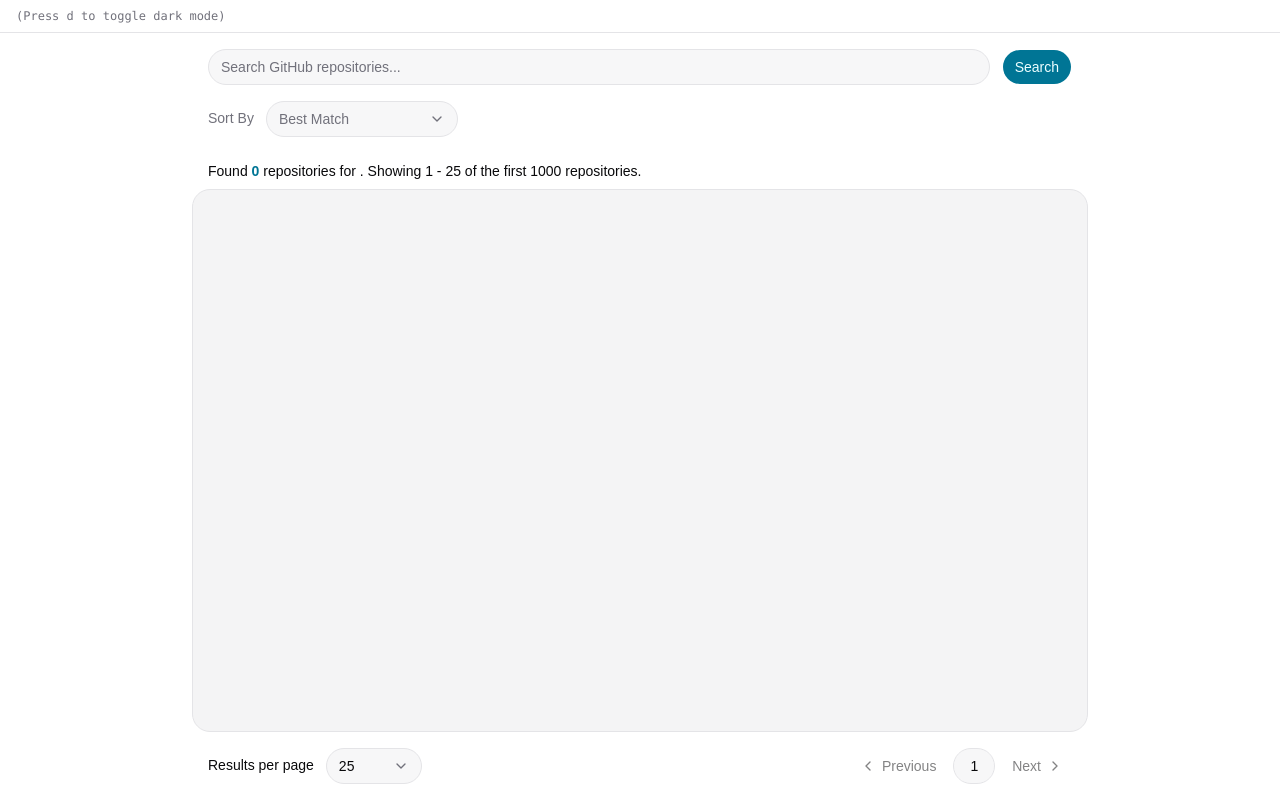
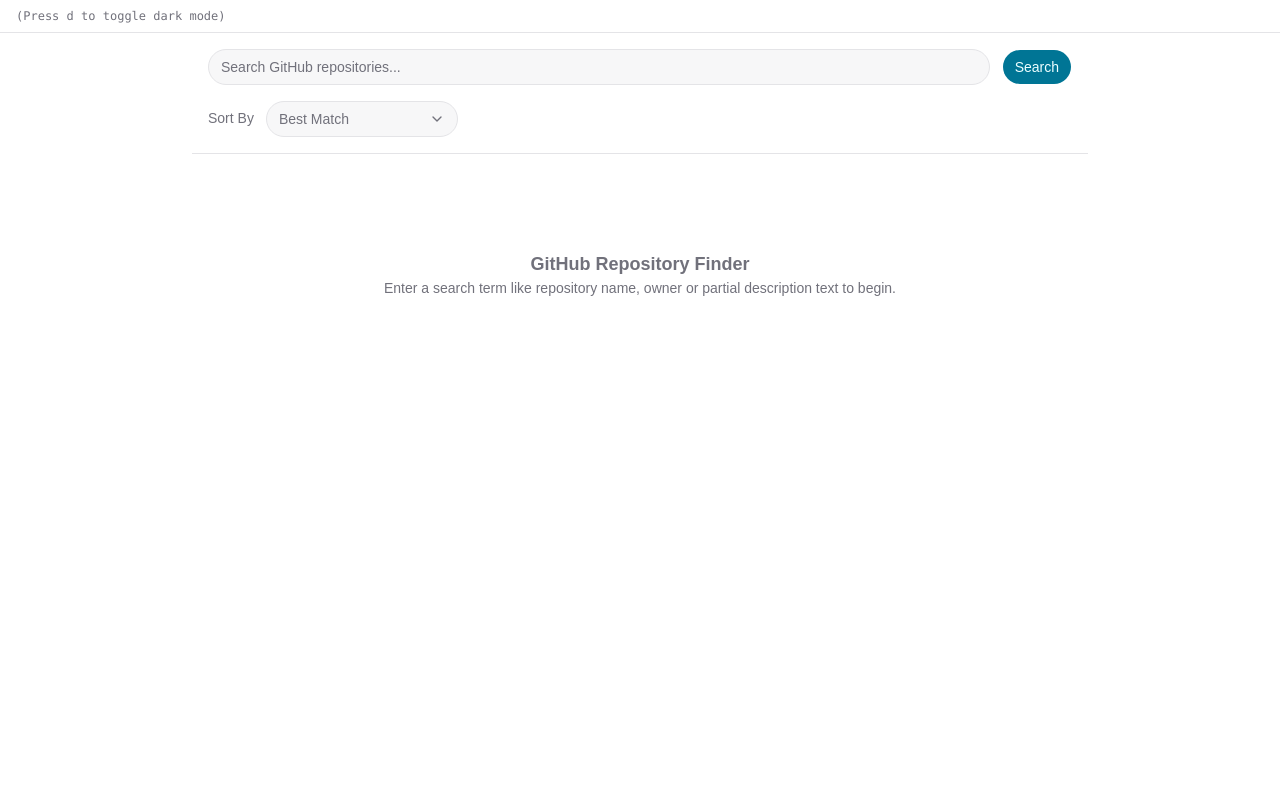
Before and after one commit to akshat157/repo-finder-gh, a React (Vite) app: page / in a window 1280 px wide. Built offline with nearby package versions, Linux system fonts and the light colour scheme.

Commit message:
Handle initial state when the user has just landed.

```diff
--- a/src/App.tsx
+++ b/src/App.tsx
@@ -42,6 +42,8 @@
     resultsContainerRef,
   })
 
+  const hasSearched = !!query
+
   return (
     <div className="flex h-screen flex-col overflow-hidden">
       <header className="border-b px-4 py-2">
@@ -51,7 +53,7 @@
       </header>
 
       <main className="mx-auto flex min-w-lg flex-1 flex-col overflow-hidden lg:max-w-7xl md:lg:min-w-4xl">
-        <div className="bg-background p-4">
+        <div className="border-b p-4">
           <div className="mx-auto flex w-full max-w-5xl flex-col gap-4">
             <SearchBar
               onSearch={(q) => {
@@ -65,7 +67,18 @@
             </div>
           </div>
         </div>
-
+        {!hasSearched && (
+          <div className="flex flex-col items-center justify-center py-24 text-muted-foreground">
+            <div className="text-lg font-semibold">
+              GitHub Repository Finder
+            </div>
+            <div className="text-sm">
+              Enter a search term like repository name, owner or partial
+              description text to begin.
+            </div>
+          </div>
+        )}
+        {hasSearched && (
           <div className="flex h-200 flex-col">
             <div className="px-4 py-2 text-sm">
               Found <span className="font-bold text-primary">{totalRepos}</span>{" "}
@@ -85,6 +98,7 @@
               onPerPageChange={handlePerPageChange}
             />
           </div>
+        )}
       </main>
     </div>
   )
```
Lines whose indentation alone changed are shown as unchanged.
